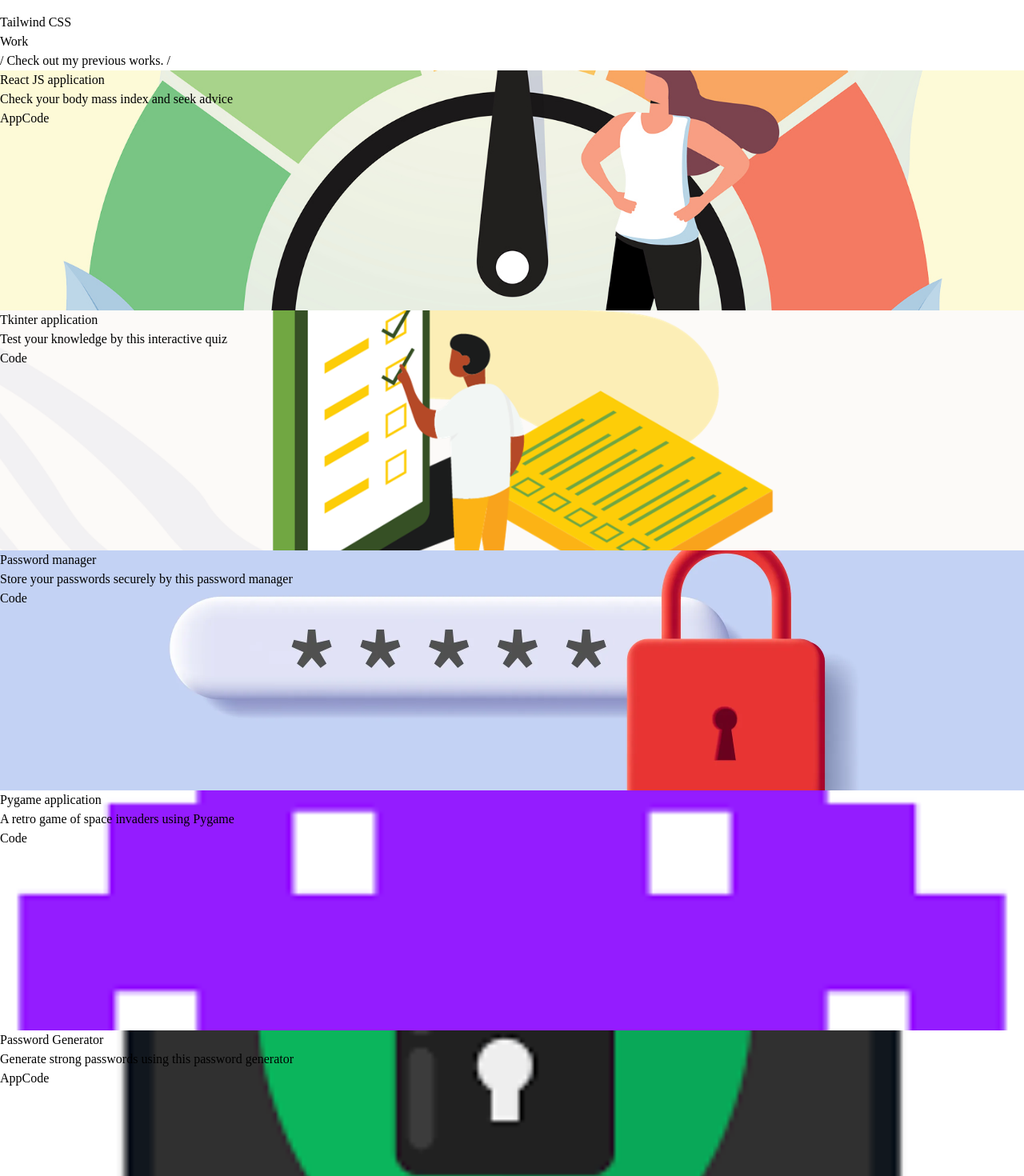
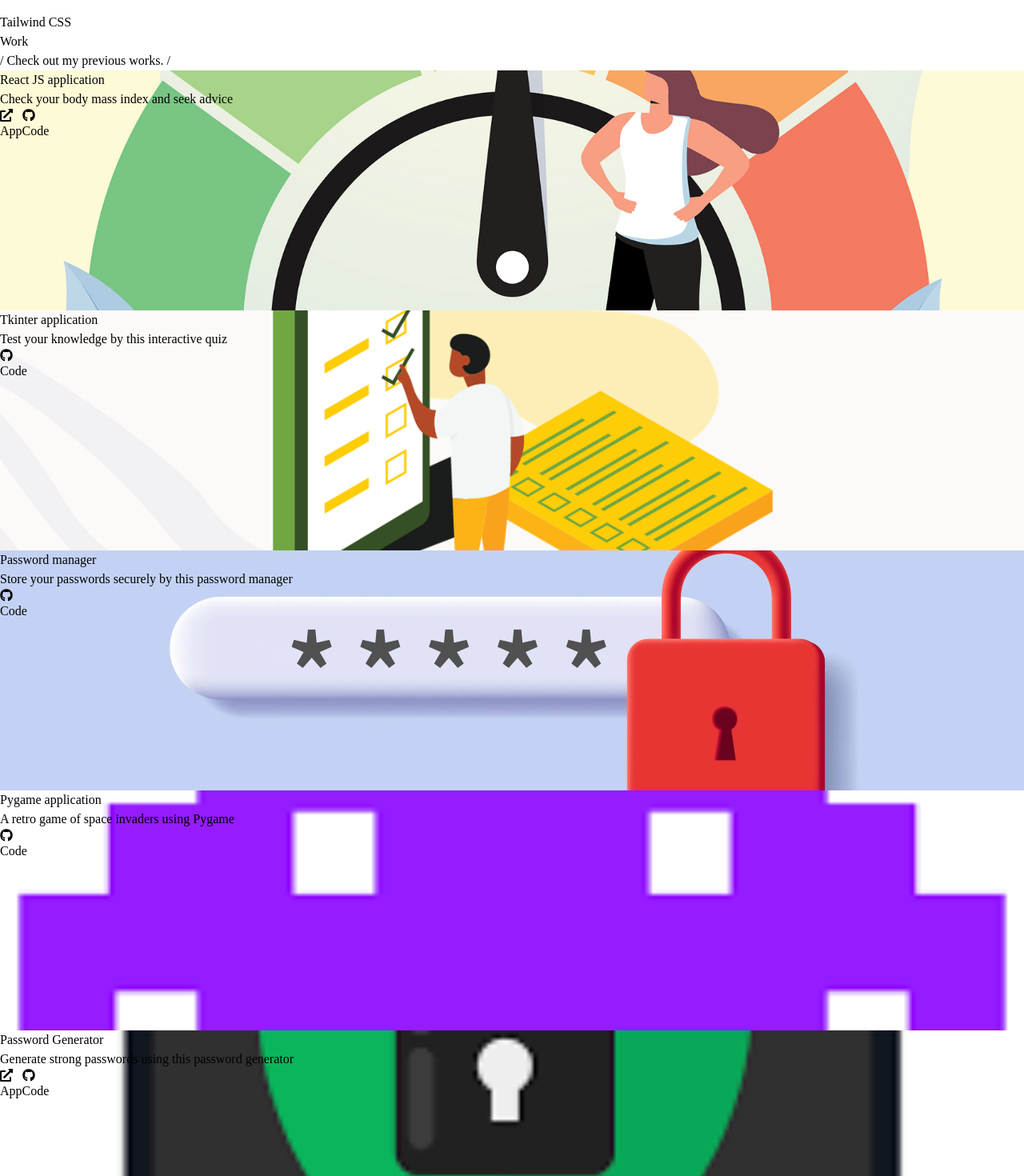
Before and after one commit to Abdullahprogramme/personal_portfolio, a React (Create React App) app: page / in a window 1280 px wide. Shown: the part 5080-6550 px from the top of the page at 80% size. Built offline with nearby package versions, Linux system fonts and the light colour scheme.

Commit message:
Update Work.js

```diff
--- a/src/Components/Work.js
+++ b/src/Components/Work.js
@@ -3,6 +3,7 @@ import BMI from "../Assets/BMI.jpg";
 import space from "../Assets/space.png";
 import Password from "../Assets/Password.jpg";
 import test from "../Assets/test.png";
+import { FaGithub, FaExternalLinkAlt } from "react-icons/fa";
 import PasswordGenerator from "../Assets/PasswordGenerator.png";
 
 const Work = () => {
@@ -33,10 +34,10 @@ const Work = () => {
                                     <button className="text-center rounded-lg px-4 py-3 m-2 bg-white text-gray-700 font-bold text-lg">Demo</button>
                                 </a> */}
                                 <a href="https://check-body-mass-index.netlify.app/" target="_blank" rel="noopener noreferrer">
-                                    <button className="text-center rounded-lg px-4 py-3 m-2 bg-white text-gray-700 font-bold text-lg">App</button>
+                                    <button className="text-center rounded-lg px-4 py-3 m-2 bg-white text-gray-700 font-bold text-lg"><FaExternalLinkAlt className="inline-block mr-2" />App</button>
                                 </a>
                                 <a href="https://github.com/Abdullahprogramme/BMI-calculator" target="_blank" rel="noopener noreferrer">
-                                    <button className="text-center rounded-lg px-4 py-3 m-2 bg-white text-gray-700 font-bold text-lg">Code</button>
+                                    <button className="text-center rounded-lg px-4 py-3 m-2 bg-white text-gray-700 font-bold text-lg"><FaGithub className="inline-block mr-2" />Code</button>
                                 </a>
                             </div>
                         </div>
@@ -58,7 +59,7 @@ const Work = () => {
                                     <button className="text-center rounded-lg px-4 py-3 m-2 bg-white text-gray-700 font-bold text-lg">Demo</button>
                                 </a> */}
                                 <a href="https://github.com/Abdullahprogramme/APS-Project/" target="_blank" rel="noopener noreferrer">
-                                    <button className="text-center rounded-lg px-4 py-3 m-2 bg-white text-gray-700 font-bold text-lg">Code</button>
+                                    <button className="text-center rounded-lg px-4 py-3 m-2 bg-white text-gray-700 font-bold text-lg"><FaGithub className="inline-block mr-2" />Code</button>
                                 </a>
                             </div>
                         </div>
@@ -80,7 +81,7 @@ const Work = () => {
                                     <button className="text-center rounded-lg px-4 py-3 m-2 bg-white text-gray-700 font-bold text-lg">Demo</button>
                                 </a> */}
                                 <a href="https://github.com/Abdullahprogramme/additonal-programs/blob/main/password%20manager.py" target="_blank" rel="noopener noreferrer">
-                                    <button className="text-center rounded-lg px-4 py-3 m-2 bg-white text-gray-700 font-bold text-lg">Code</button>
+                                    <button className="text-center rounded-lg px-4 py-3 m-2 bg-white text-gray-700 font-bold text-lg"><FaGithub className="inline-block mr-2" />Code</button>
                                 </a>
                             </div>
                         </div>
@@ -102,7 +103,7 @@ const Work = () => {
                                     <button className="text-center rounded-lg px-4 py-3 m-2 bg-white text-gray-700 font-bold text-lg">Demo</button>
                                 </a> */}
                                 <a href="https://github.com/Abdullahprogramme/PyGame/tree/main/Space%20Invaders" target="_blank" rel="noopener noreferrer">
-                                    <button className="text-center rounded-lg px-4 py-3 m-2 bg-white text-gray-700 font-bold text-lg">Code</button>
+                                    <button className="text-center rounded-lg px-4 py-3 m-2 bg-white text-gray-700 font-bold text-lg"><FaGithub className="inline-block mr-2" />Code</button>
                                 </a>
                             </div>
                         </div>
@@ -124,10 +125,10 @@ const Work = () => {
                                     <button className="text-center rounded-lg px-4 py-3 m-2 bg-white text-gray-700 font-bold text-lg">Demo</button>
                                 </a> */}
                                 <a href="https://passforge.netlify.app" target="_blank" rel="noopener noreferrer">
-                                    <button className="text-center rounded-lg px-4 py-3 m-2 bg-white text-gray-700 font-bold text-lg">App</button>
+                                    <button className="text-center rounded-lg px-4 py-3 m-2 bg-white text-gray-700 font-bold text-lg"><FaExternalLinkAlt className="inline-block mr-2" />App</button>
                                 </a>
                                 <a href="https://github.com/Abdullahprogramme/Password_Generator" target="_blank" rel="noopener noreferrer">
-                                    <button className="text-center rounded-lg px-4 py-3 m-2 bg-white text-gray-700 font-bold text-lg">Code</button>
+                                    <button className="text-center rounded-lg px-4 py-3 m-2 bg-white text-gray-700 font-bold text-lg"><FaGithub className="inline-block mr-2" />Code</button>
                                 </a>
                             </div>
                         </div>
```
